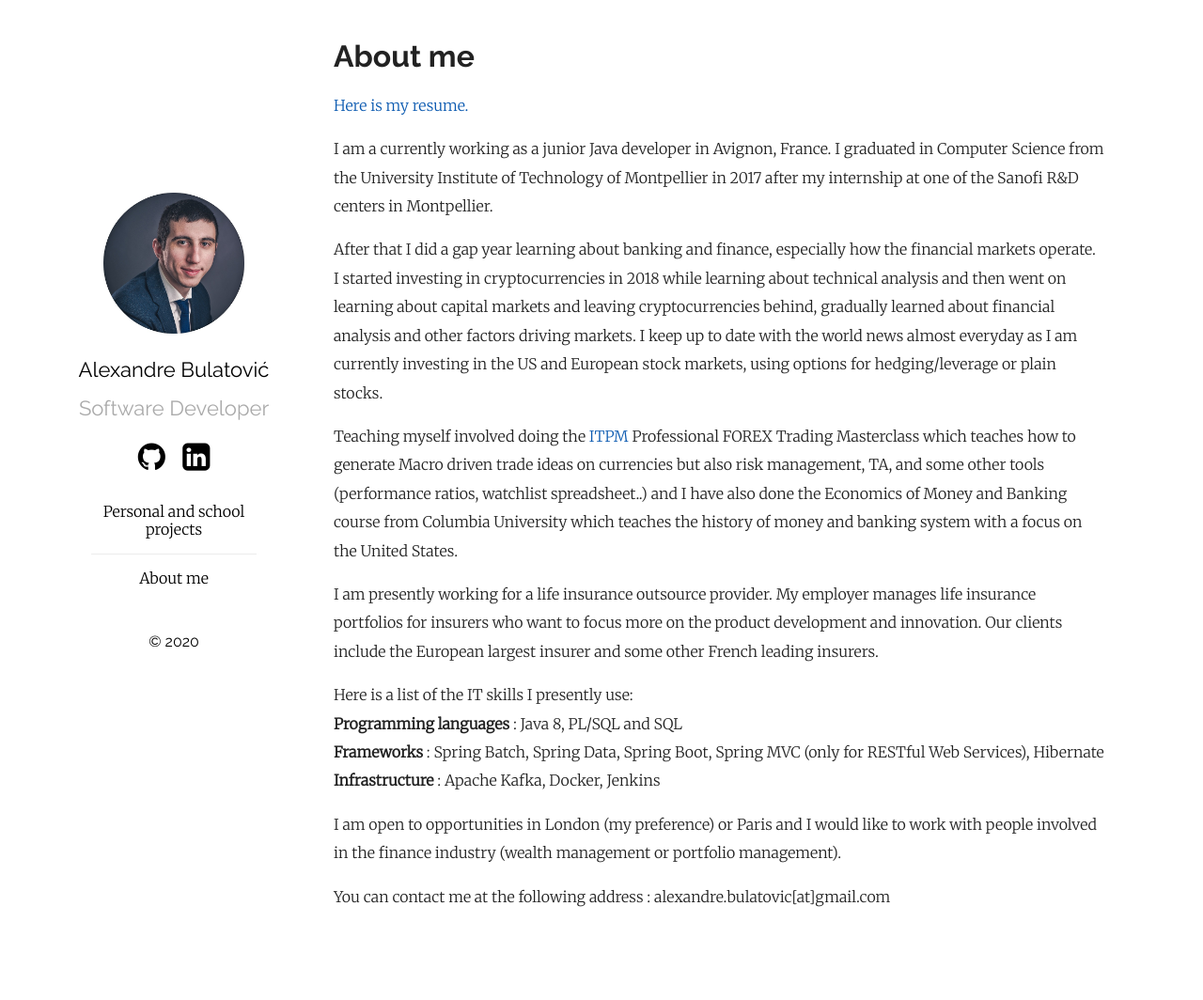
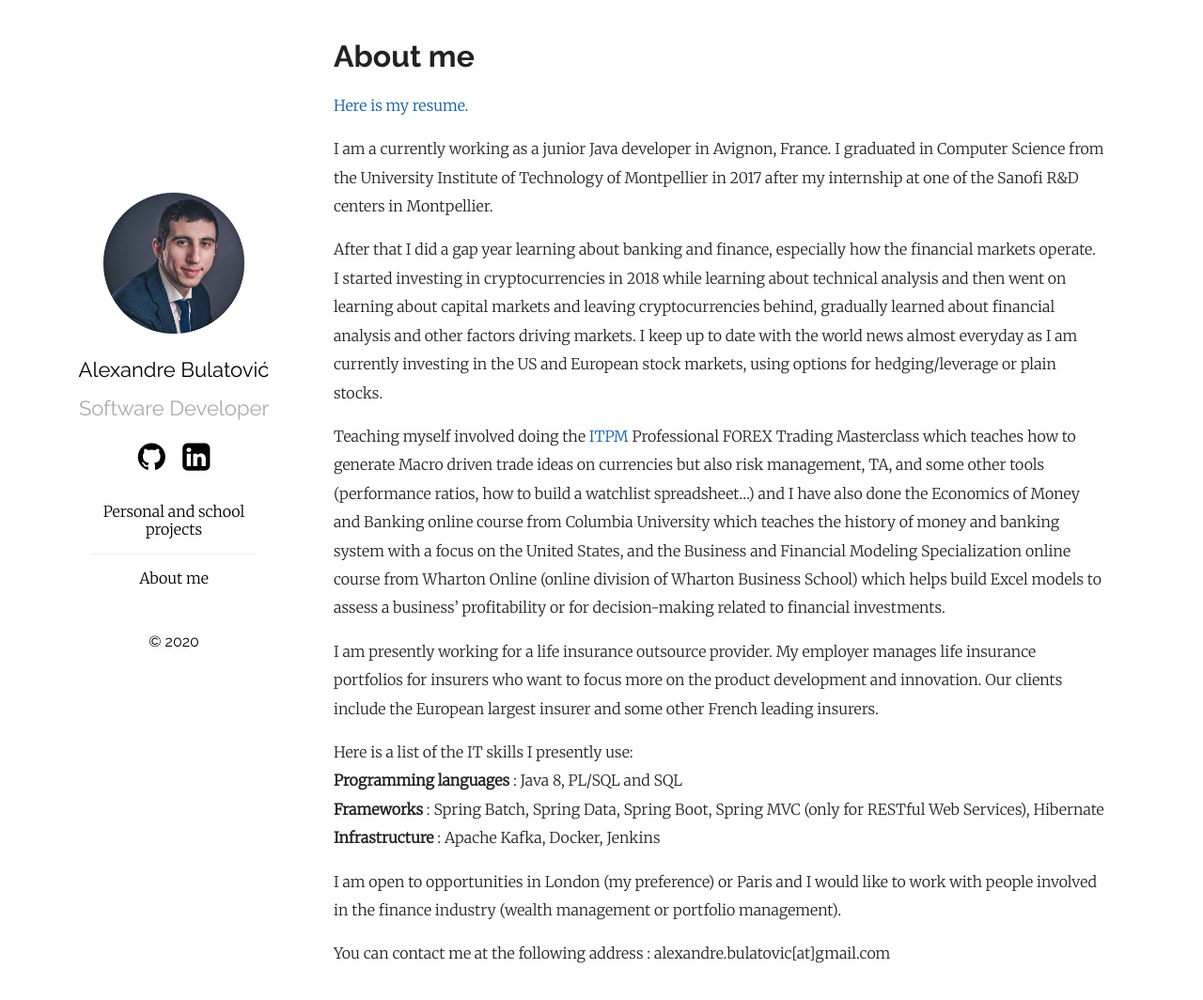
Before and after one commit to alexandrebulatovic/alexandrebulatovic.github.io, a Jekyll site: the page built from about.md, in a window 1280 px wide and 1075 px high. Shown: the top 1064 px of the window at 94% size. Built offline with Jekyll 4.4.1, drawn with Linux system fonts in a browser that asks for light colours; our own code applies the rules of GitHub Pages for plain Markdown files.

Commit message:
Ajout cours Wharton online dans la bio

```diff
--- a/about.md
+++ b/about.md
@@ -10,7 +10,7 @@ I am a currently working as a junior Java developer in Avignon, France. I gradua
 
 After that I did a gap year learning about banking and finance, especially how the financial markets operate. I started investing in cryptocurrencies in 2018 while learning about technical analysis and then went on learning about capital markets and leaving cryptocurrencies behind, gradually learned about financial analysis and other factors driving markets. I keep up to date with the world news almost everyday as I am currently investing in the US and European stock markets, using options for hedging/leverage or plain stocks.
 
-Teaching myself involved doing the [ITPM](https://www.itpm.com/) Professional FOREX Trading Masterclass which teaches how to generate Macro driven trade ideas on currencies but also risk management, TA, and some other tools (performance ratios, watchlist spreadsheet..) and I have also done the Economics of Money and Banking course from Columbia University which teaches the history of money and banking system with a focus on the United States.
+Teaching myself involved doing the [ITPM](https://www.itpm.com/) Professional FOREX Trading Masterclass which teaches how to generate Macro driven trade ideas on currencies but also risk management, TA, and some other tools (performance ratios, how to build a watchlist spreadsheet...) and I have also done the Economics of Money and Banking online course from Columbia University which teaches the history of money and banking system with a focus on the United States, and the Business and Financial Modeling Specialization online course from Wharton Online (online division of Wharton Business School) which helps build Excel models to assess a business' profitability or for decision-making related to financial investments.
 
 I am presently working for a life insurance outsource provider. My employer manages life insurance portfolios for insurers who want to focus more on the product development and innovation. Our clients include the European largest insurer and some other French leading insurers.
 
```
